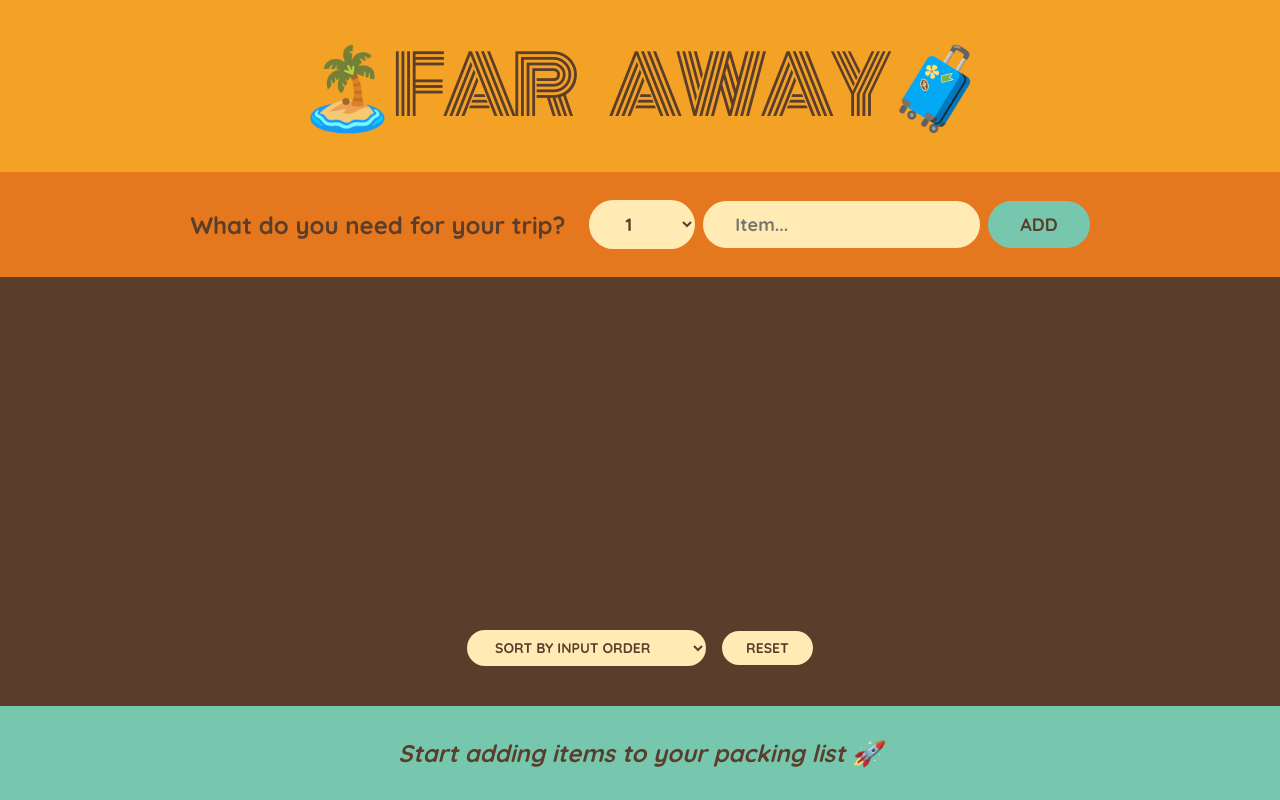
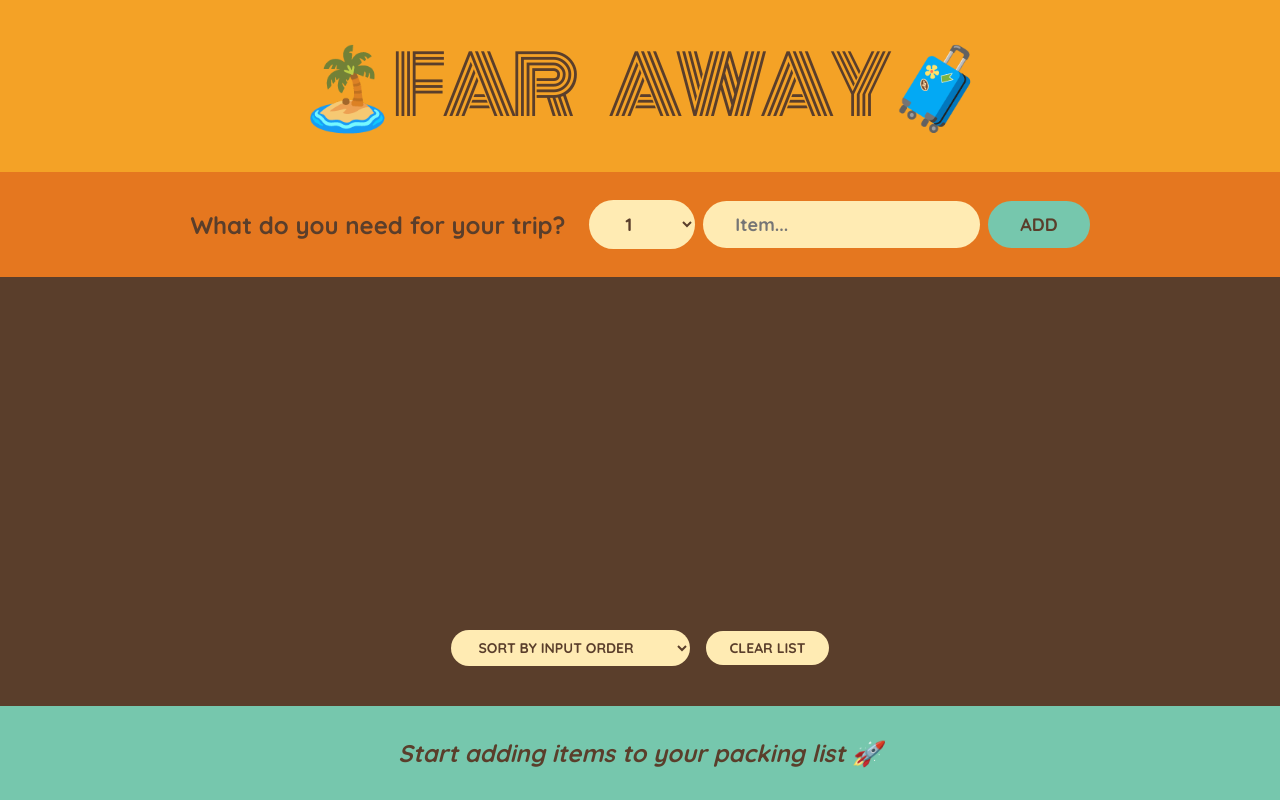
Before and after one commit to VladStefanT/travel-items-list, a React (Create React App) app: page / in a window 1280 px wide. Built offline with nearby package versions, Linux system fonts and the light colour scheme.

Commit message:
Added clear list functionality

```diff
--- a/src/App.js
+++ b/src/App.js
@@ -19,6 +19,10 @@
     );
   }
 
+  function handleClearList() {
+    setItems([]);
+  }
+
   return (
     <div className="app">
       <Logo />
@@ -27,6 +31,7 @@
         items={items}
         onDeleteItem={handleDeleteItem}
         onToggleItems={handleToggleItem}
+        onClearList={handleClearList}
       />
       <Stats items={items} />
     </div>
@@ -78,7 +83,7 @@
   );
 }
 
-function PackingList({ items, onDeleteItem, onToggleItems }) {
+function PackingList({ items, onDeleteItem, onToggleItems, onClearList }) {
   const [sortBy, setSortBy] = useState("input");
 
   let sortedItems;
@@ -112,7 +117,7 @@
           <option value="description">Sort by description</option>
           <option value="packed">Sort by packed status</option>
         </select>
-        <button>Reset</button>
+        <button onClick={() => onClearList()}>Clear list</button>
       </div>
     </div>
   );
```
